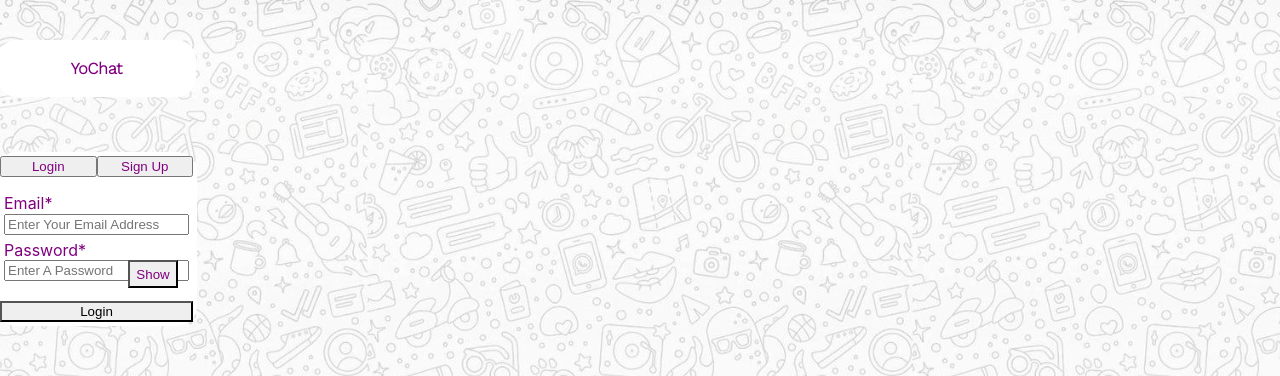
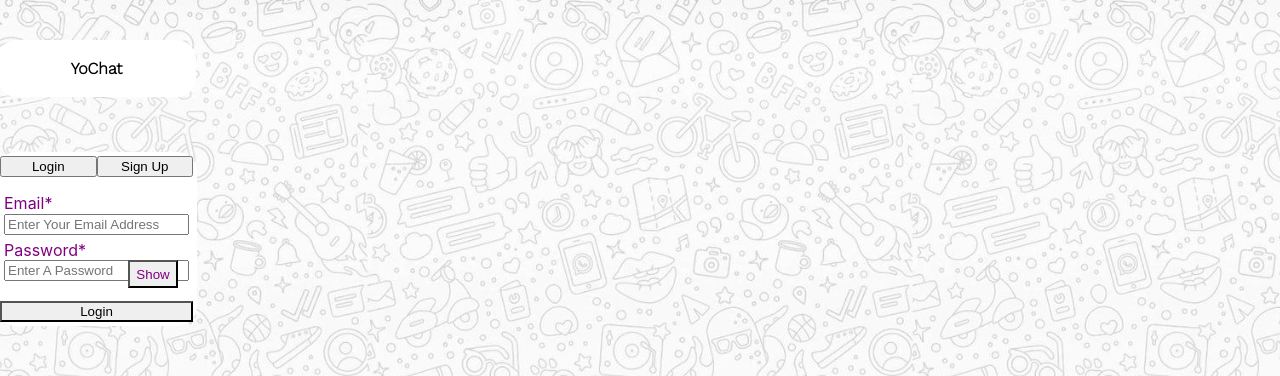
Before and after one commit to Vishwaa-MS/YoChat, a React (Create React App) app in the folder frontend/: page / in a window 1280 px wide. Shown: the top 376 px of the page. Built offline with nearby package versions, Linux system fonts and the light colour scheme; the HTML template or start-up script is replaced by a standard one.

Commit message:
modified colour schemes

```diff
--- a/frontend/src/pages/Homepage.js
+++ b/frontend/src/pages/Homepage.js
@@ -24,12 +24,12 @@ const Homepage = () => {
         m="40px 0 15px 0"
         borderRadius="20px"
         borderWidth="2.5px"
-        borderColor="purple"
+        borderColor="black"
       >
         <Text
           fontFamily={"Work sans"}
           fontSize={"4xl"}
-          color={"purple"}
+          color={"black"}
           textAlign={"center"}
           fontWeight={"bold"}
         >
@@ -43,15 +43,15 @@ const Homepage = () => {
         m="40px 0 15px 0"
         borderRadius="20px"
         borderWidth="2.5px"
-        borderColor="purple"
-        color={"purple"}
+        borderColor="black"
+        color={"black"}
       >
-        <Tabs variant="soft-rounded" colorScheme="purple">
+        <Tabs variant="soft-rounded" colorScheme="gray">
           <TabList mb={"1em"}>
-            <Tab color={"purple"} width={"50%"}>
+            <Tab color={"black"} width={"50%"}>
               Login
             </Tab>
-            <Tab color={"purple"} width={"50%"}>
+            <Tab color={"black"} width={"50%"}>
               Sign Up
             </Tab>
           </TabList>
```
